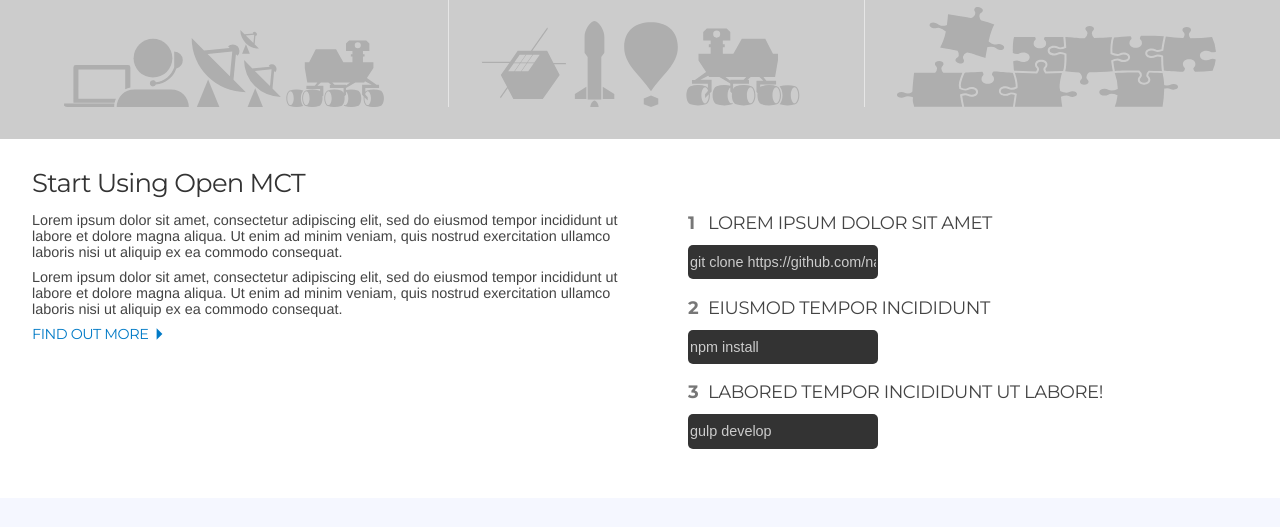
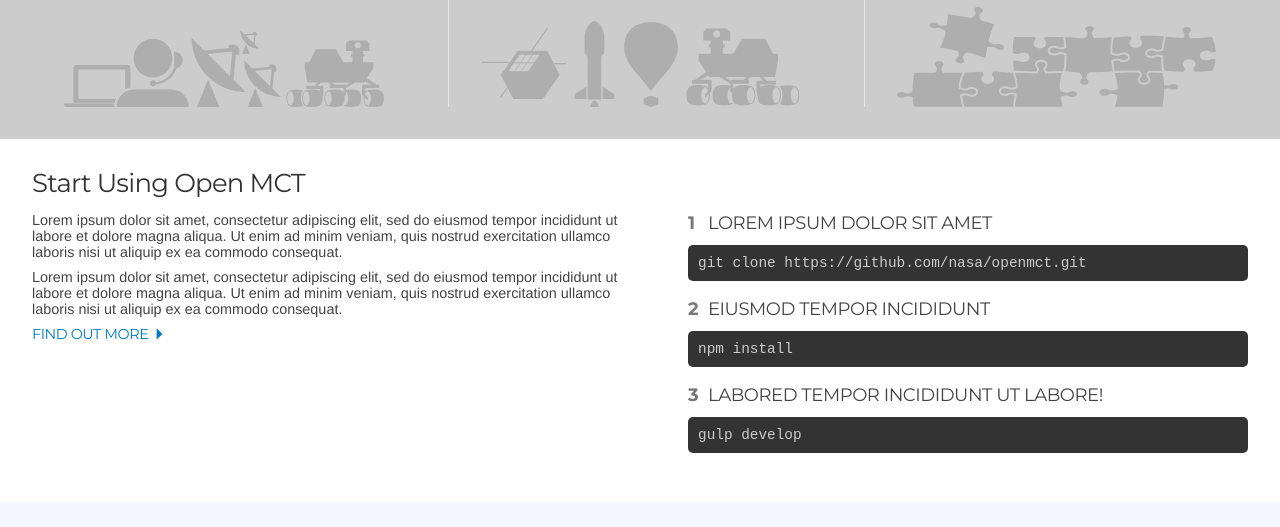
Before and after one commit to charlesh88/openmct-site-2016, a plain HTML site: page index.html in a window 1280 px wide. Shown: the part 804-1331 px from the top of the page. Drawn offline with Linux system fonts and the light colour scheme; files whose address does not match are found by name.

Commit message:
In-progress - Adding rendered CSS not picked up by last checkin

```diff
--- a/res/css/styles.css
+++ b/res/css/styles.css
@@ -326,21 +326,24 @@ nav.main-nav {
   color: #777777;
   display: inline-block;
   width: 20px; }
-.t-list-steps .code-wrapper {
+.t-list-steps input.code-wrapper {
   background-color: #333;
   border-radius: 5px;
   border: none;
   box-sizing: border-box;
   color: #ccc;
   display: block;
-  height: 2.4em;
-  overflow: hidden;
-  position: relative; }
-  .t-list-steps .code-wrapper code {
-    position: absolute;
-    top: 0.6em;
-    left: 0.6em;
-    white-space: nowrap; }
+  font-family: monospace;
+  padding: 10px 10px;
+  width: 100%; }
+  .t-list-steps input.code-wrapper:focus {
+    outline: none; }
+  .t-list-steps input.code-wrapper::selection {
+    background-color: #017ac6;
+    color: white; }
+  .t-list-steps input.code-wrapper::-moz-selection {
+    background-color: #017ac6;
+    color: white; }
 .t-list-steps li {
   margin-bottom: 1.2em; }
 .t-list-steps p {
```
